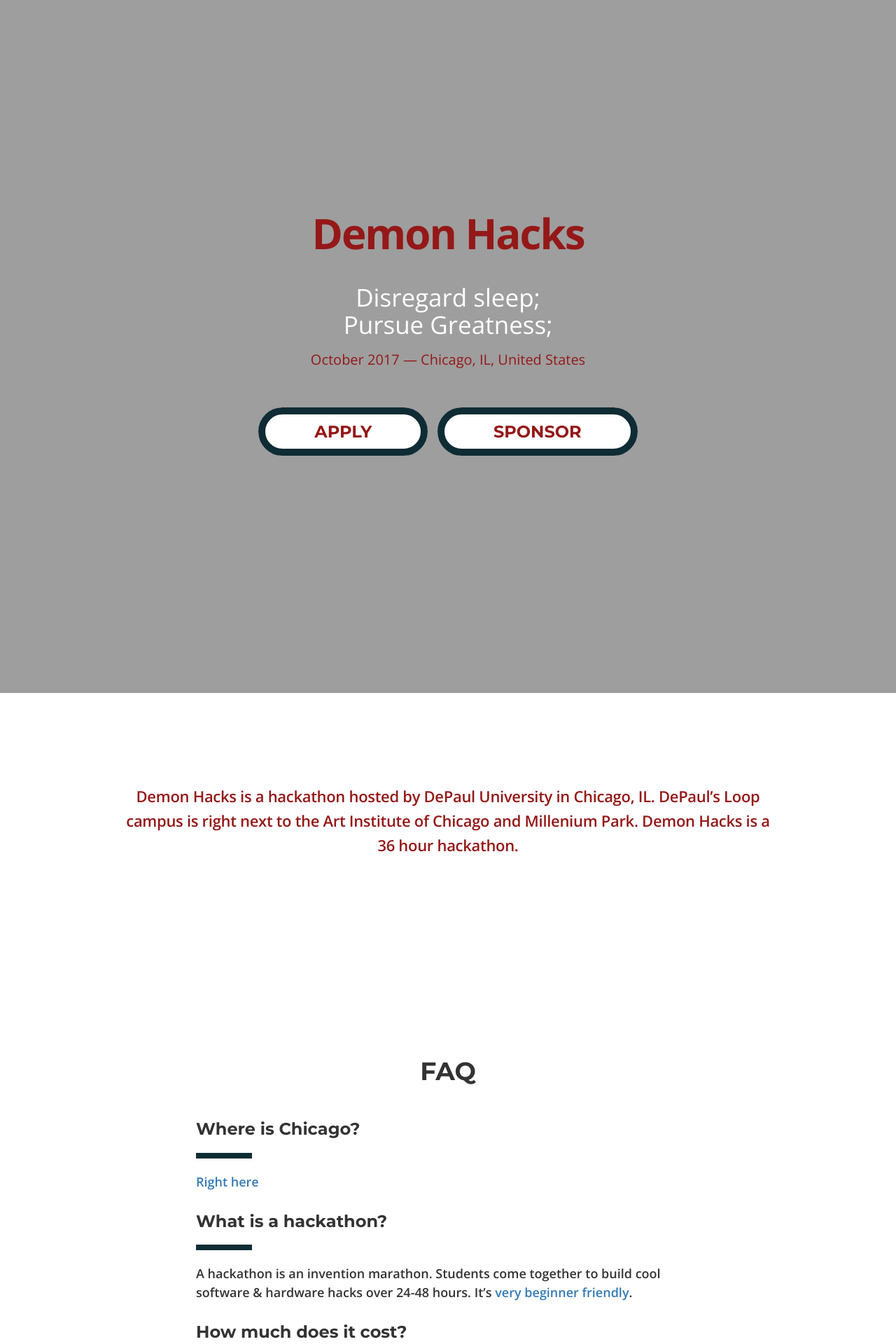
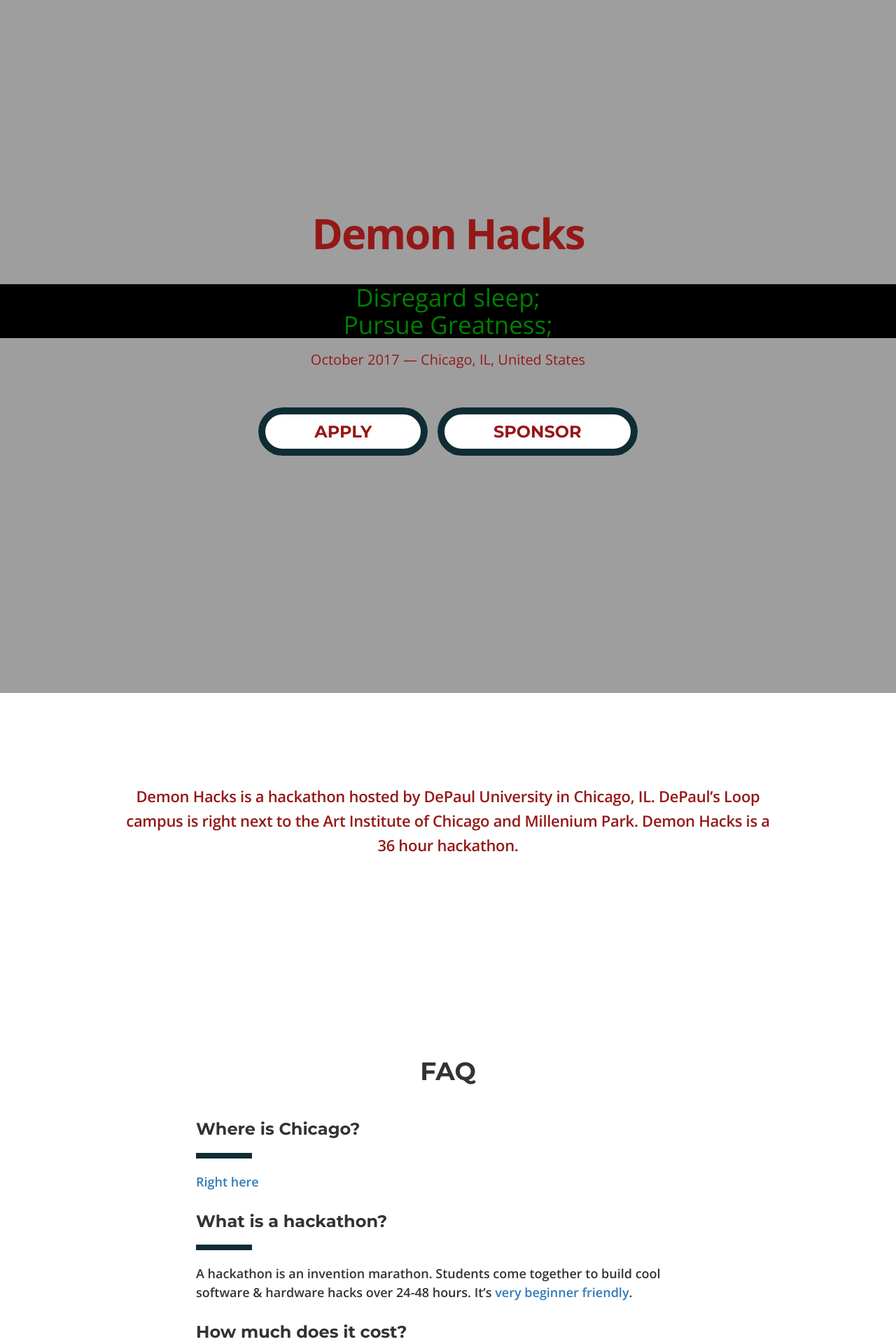
Before and after one commit to aoganezo/demonhacksTemp, a Jekyll site: the page built from index.html, in a window 1280 px wide. Shown: the top 1920 px of the page at 70% size. Built offline with Jekyll 4.4.1, drawn with Linux system fonts in a browser that asks for light colours; nearby versions of some CDN libraries; grey boxes are pictures that could not be loaded.

```diff
--- a/css/original.css
+++ b/css/original.css
@@ -102,7 +102,9 @@
 .hero .wrapper h2 {
   font-size: 35px;
   font-weight: 400;
-  color: white;
+  color: green;
+  background: black;
+
 }
 
 .hero .wrapper h3 {
```
